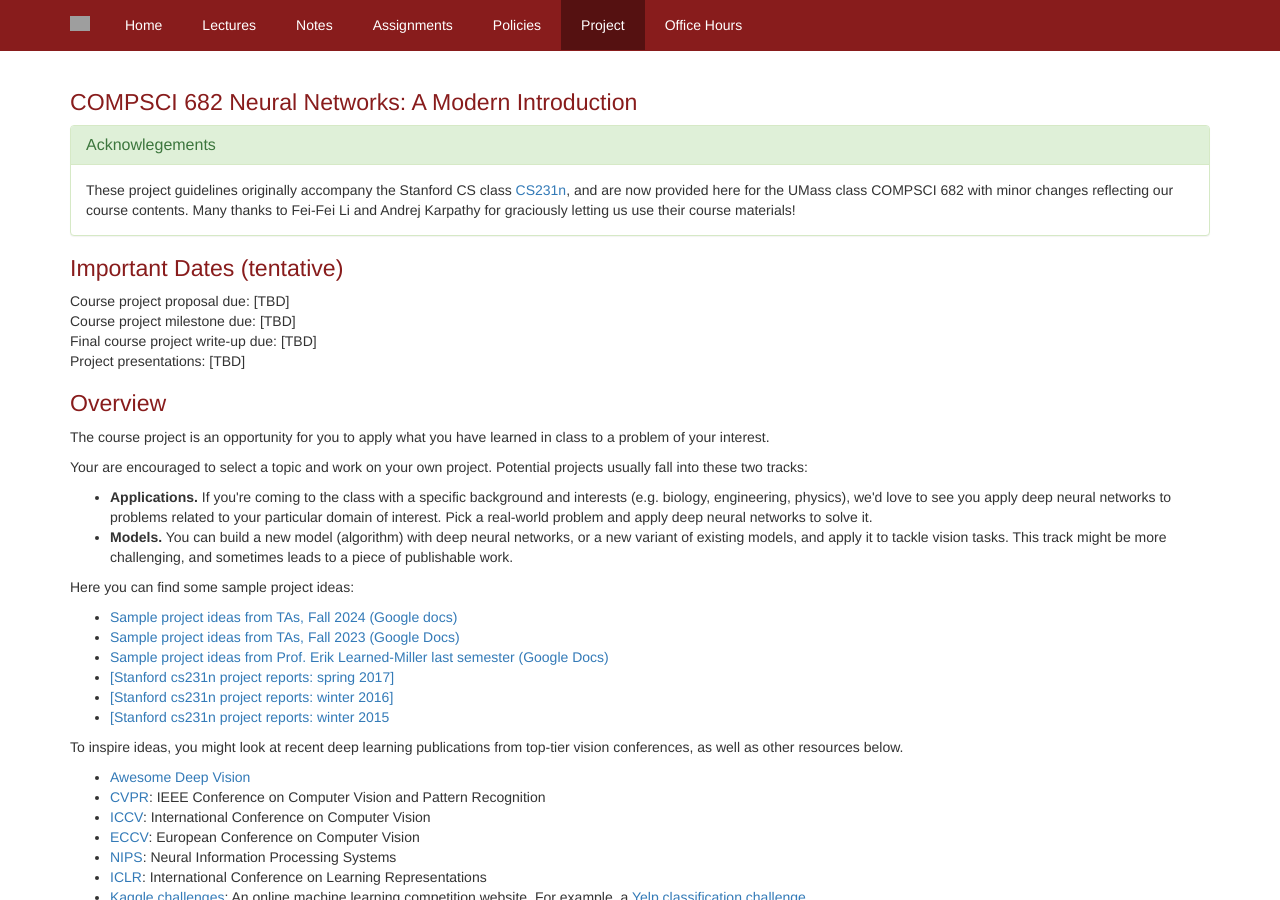
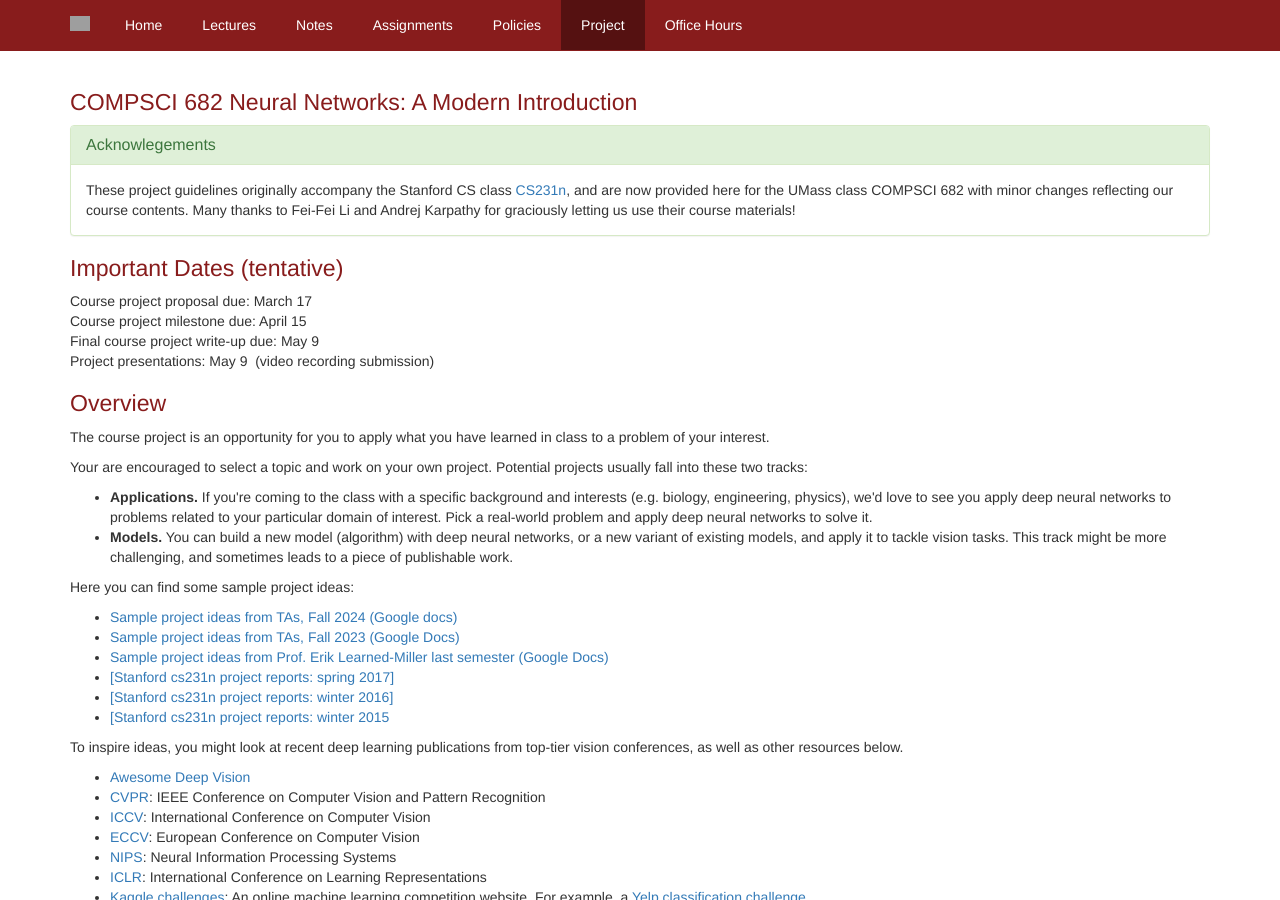
Before and after one commit to compsci682-spring2025/compsci682-spring2025.github.io, a Jekyll site: the page built from projects/index.html, in a window 1280 px wide and 900 px high. Built offline with Jekyll 4.4.1, drawn with Linux system fonts in a browser that asks for light colours; grey boxes are pictures that could not be loaded.

Commit message:
project deadline update

```diff
--- a/projects/index.html
+++ b/projects/index.html
@@ -94,10 +94,10 @@ description: Project
 -->
 
   <h2>Important Dates (tentative)</h2>
-  Course project proposal due: [TBD]<br>
-  Course project milestone due: [TBD]<br>
-  Final course project write-up due: [TBD]<br>
-  Project presentations: [TBD]<br>
+  Course project proposal due: March 17<br>
+  Course project milestone due: April 15<br>
+  Final course project write-up due: May 9<br>
+  Project presentations: May 9  (video recording submission)<br>
 
   <h2>Overview</h2>
   <p>The course project is an opportunity for you to apply what you have learned in class to a problem of your interest.</p>
```
Also changed, not shown: 1 other file.
